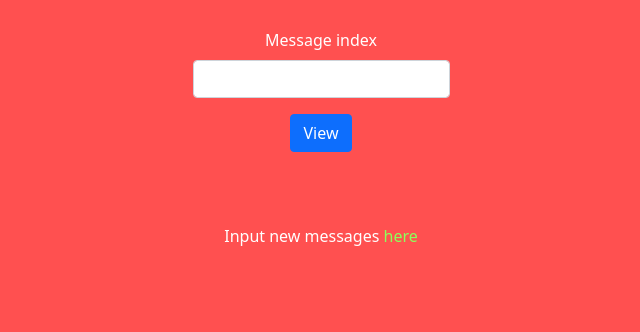
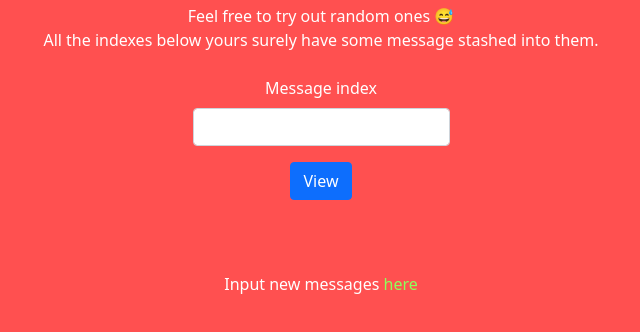
Before and after one commit to ayushm2003/ipfs-time-capsule, a website: page static/view.html in a window 1280 px wide. Shown: the part 66-398 px from the top of the page, without its empty margins (319-959 px from the left). Drawn offline with nearby package versions, Linux system fonts and the light colour scheme.

Commit message:
HTML change

```diff
--- a/static/view.html
+++ b/static/view.html
@@ -5,7 +5,7 @@
         <title>View message</title>
         <script src="https://ajax.googleapis.com/ajax/libs/jquery/1.10.2/jquery.min.js"></script>
         <link href="https://cdn.jsdelivr.net/npm/bootstrap@5.0.0-beta2/dist/css/bootstrap.min.css" rel="stylesheet" integrity="sha384-BmbxuPwQa2lc/FVzBcNJ7UAyJxM6wuqIj61tLrc4wSX0szH/Ev+nYRRuWlolflfl" crossorigin="anonymous">
-
+		<meta name="viewport" content="width=device-width, initial-scale=1.0">
 
 		<style>
 			body {
@@ -53,6 +53,10 @@
     <body>
 		<br>
 		<h2>View the capsulized messages</h2>
+		Feel free to try out random ones 😅
+		<br>
+		All the indexes below yours surely have some message stashed into them.
+		<br>
 		<br>
         <form id="output" action="/view" method="post">
             <div class="mb-3">
```
Also changed, not shown: static/index.html (+1 -0 lines).
